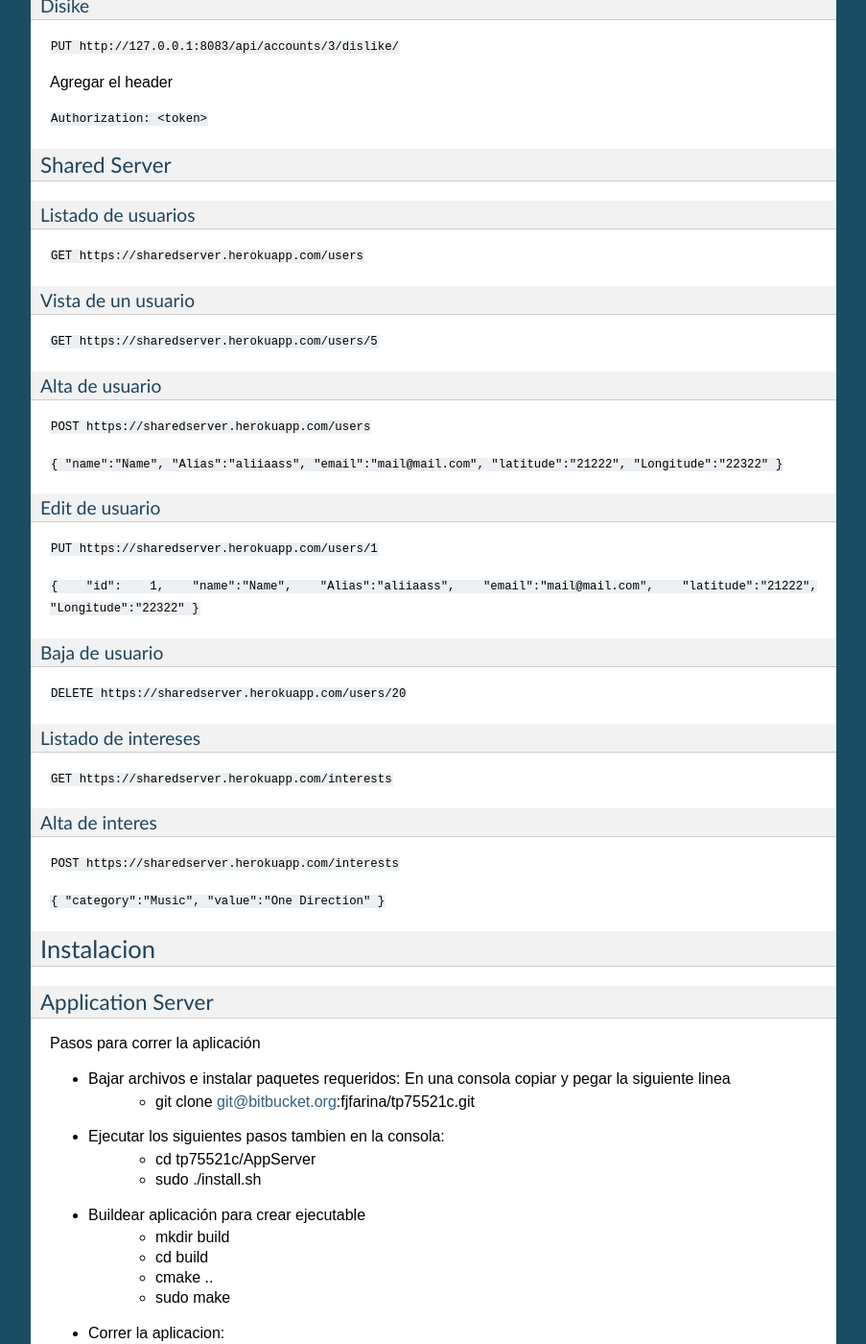
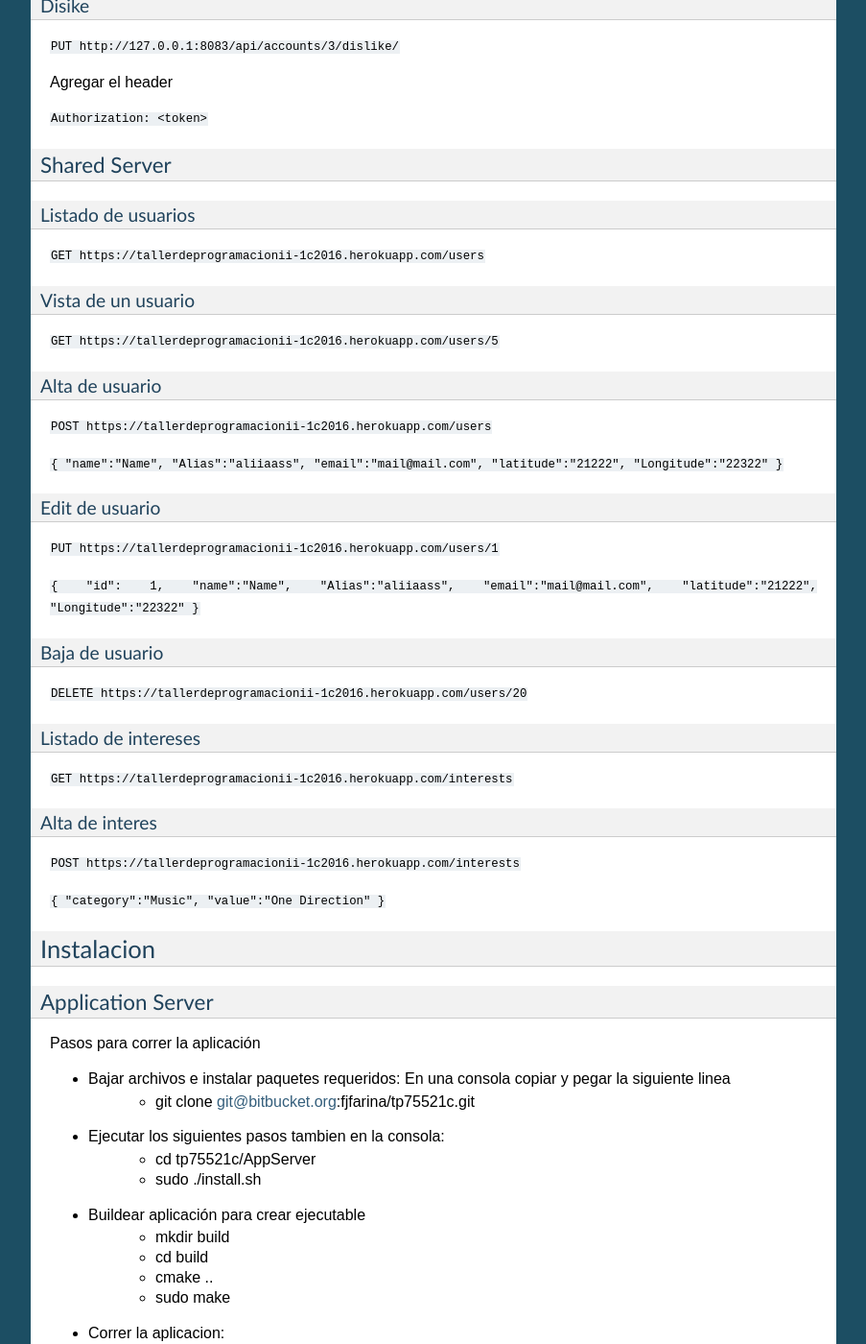
Before and after one commit to gisedaye/taller2android, a Sphinx documentation site: the page built from documentacion/manual-programador/source/manuals.rst, in a window 1280 px wide and 1400 px high, scrolled down 4149 px. Shown: the whole window at 96% size, without its empty margins (198-1101 px from the left). Built offline with Sphinx 7.4.7, drawn with Linux system fonts in a browser that asks for light colours; formulas are drawn with MathJax 3; part of the change alters nothing that is shown; some of the changed text lies outside the part shown.

Commit message:
updated heroku url

```diff
--- a/documentacion/manual-programador/source/manuals.rst
+++ b/documentacion/manual-programador/source/manuals.rst
@@ -29,7 +29,7 @@ Arquitectura
 
 Appserver
 --------------------------------------------
-A continuacion se dara una breve descripcion de los distintos endpoits del appserver y como se manejan para obtener la informacion.
+A continuacion se dara una breve descripcion de los distintos endpoints del appserver y como se manejan para obtener la informacion.
 
 Signup
 """""""""
@@ -217,19 +217,19 @@ Testear manualmente
 Listado de  usuarios
 """""""""
 
-``GET https://sharedserver.herokuapp.com/users``
+``GET https://tallerdeprogramacionii-1c2016.herokuapp.com/users``
 
 
 Vista de un usuario
 """""""""
 
-``GET https://sharedserver.herokuapp.com/users/5``
+``GET https://tallerdeprogramacionii-1c2016.herokuapp.com/users/5``
 
 
 Alta de usuario
 """""""""
 
-``POST https://sharedserver.herokuapp.com/users``
+``POST https://tallerdeprogramacionii-1c2016.herokuapp.com/users``
 
 ``{
 "name":"Name",
@@ -242,7 +242,7 @@ Alta de usuario
 Edit de usuario
 """""""""
 
-``PUT https://sharedserver.herokuapp.com/users/1``
+``PUT https://tallerdeprogramacionii-1c2016.herokuapp.com/users/1``
 
 ``{
 "id": 1,
@@ -257,17 +257,17 @@ Edit de usuario
 Baja de usuario
 """""""""
 
-``DELETE https://sharedserver.herokuapp.com/users/20``
+``DELETE https://tallerdeprogramacionii-1c2016.herokuapp.com/users/20``
 
 Listado de  intereses
 """""""""
 
-``GET https://sharedserver.herokuapp.com/interests``
+``GET https://tallerdeprogramacionii-1c2016.herokuapp.com/interests``
 
 Alta de interes
 """""""""
 
-``POST https://sharedserver.herokuapp.com/interests``
+``POST https://tallerdeprogramacionii-1c2016.herokuapp.com/interests``
 
 ``{
 "category":"Music",
@@ -316,4 +316,4 @@ Shared Server
 	- Para detener la aplicacion correr en la consola:
 		- sudo docker-compose stop
 
-- Para ver la app ingresar a https://sharedserver.herokuapp.com/
+- Para ver la app ingresar a https://tallerdeprogramacionii-1c2016.herokuapp.com/
```
